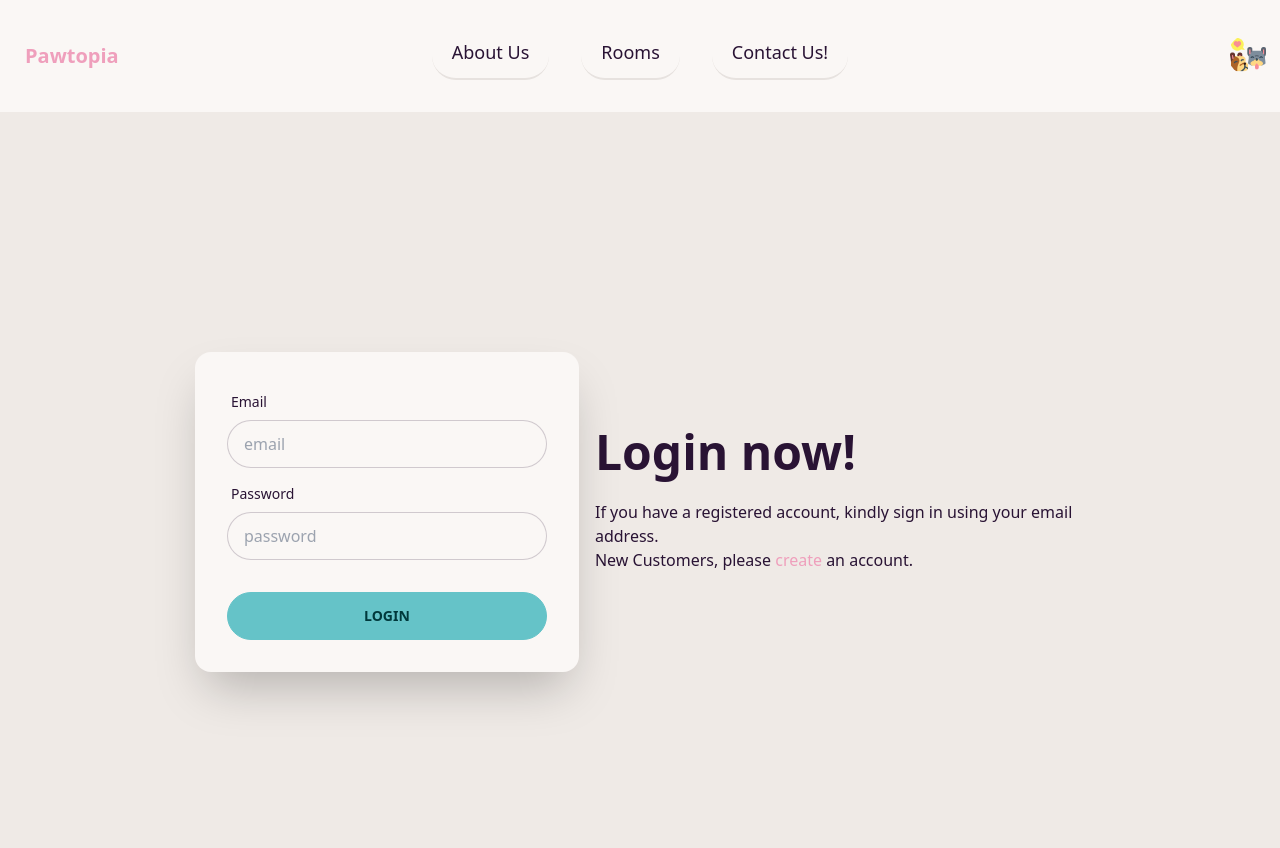
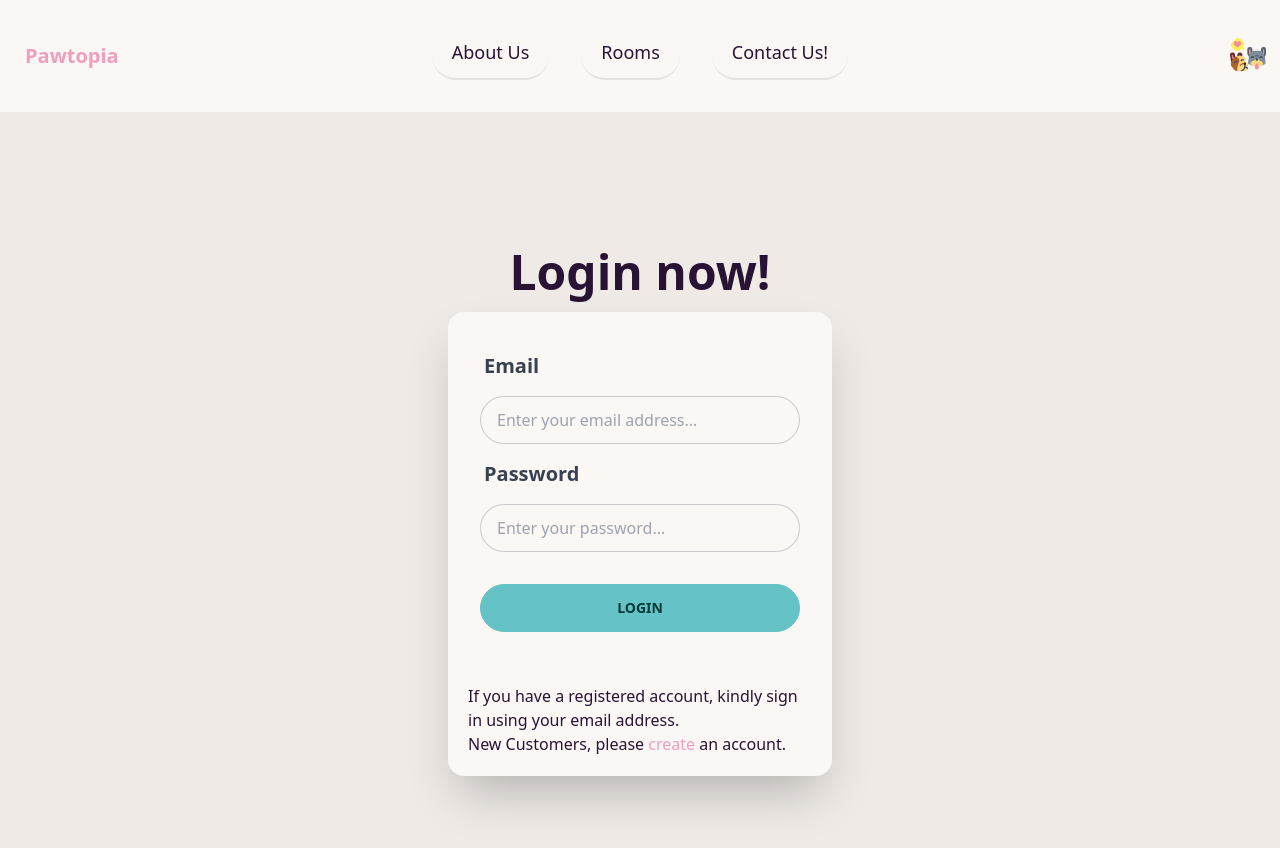
Before and after one commit to May-Moe-Oo/Pawtopia, a React (Vite) app: page /users/login in a window 1280 px wide. Shown: the top 848 px of the page. Built offline with nearby package versions, Linux system fonts and the light colour scheme.

Commit message:
Updated Sign up & Log in
Updated user Sign up & Log in.

```diff
--- a/server.js
+++ b/server.js
@@ -3,7 +3,7 @@ const path = require("path");
 const logger = require("morgan");
 require("dotenv").config();
 const database = require("./config/database");
-database.connect();
+// database.connect();
 
 const userRouter = require("./routes/usersRouter");
 //! add other routers here
--- a/src/pages/App/App.jsx
+++ b/src/pages/App/App.jsx
@@ -7,8 +7,8 @@ import './App.css'
 import HomePage from "../HomePage/HomePage";
 import AboutUs from "../AboutUs/AboutUs";
 import ContactUs from "../ContactUs/ContactUs";
-import SignUpFrom from "../AuthPage/SignUpFrom";
-import Login from "../AuthPage/Login";
+import SignUpForm from "../AuthPage/SignUpForm";
+import LoginForm from "../AuthPage/LoginForm";
 import LogOutMsg from "../AuthPage/LogOutMsg";
 import AccessDeniedMsg from "../../components/AccessDeniedMsg/AccessDeniedMsg";
 import PageNotFound from "../../components/PageNotFound/PageNotFound";
@@ -19,7 +19,7 @@ function App() {
   return (
       <div className='App'>
       <div className='NavBar'>
-      <NavBar />
+      <NavBar user={user} setUser={setUser} />
       </div>
       <div className='Routes'>
       <Routes>
@@ -27,8 +27,8 @@ function App() {
         <Route path="/" element={<HomePage />} />
         <Route path="/aboutus" element={<AboutUs />} />
         <Route path="/contactus" element={<ContactUs />} />
-        <Route path="/users/signup" element={<SignUpFrom />} />
-        <Route path="/users/login" element={<Login setUser={setUser} />} />
+        <Route path="/users/signup" element={<SignUpForm setUser={setUser} />} />
+        <Route path="/users/login" element={<LoginForm setUser={setUser} />} />
         <Route path="/users/logout" element={<LogOutMsg />} />
         {/* <Route path="/Pets/new" element={user && user.userRole == "customer" ? <Pets user={user} /> : <AccessDeniedMsg />} />  */}
       </Routes>
--- a/src/pages/AuthPage/Login.jsx
+++ /dev/null
@@ -1,44 +0,0 @@
-import React from 'react';
-import { Link } from "react-router-dom";
-
-function Login() {
-    return (
-        <div className="hero min-h-screen bg-base-200">
-            <div className="hero-content flex-col lg:flex-row-reverse">
-                <div className="text-center lg:text-left">
-                    <h1 className="text-5xl font-bold">Login now!</h1>
-                    <p className="py-6"> If you have a registered account, kindly sign in using your email address.
-                    <br></br> New Customers, please <span className="link-secondary"> <Link to={`/users/signup`}> create </Link> </span> an account. {/* create is a clickable link that lead to account/create page  */}
-                    </p>
-                </div>
-
-                <div className="card flex-shrink-0 w-full max-w-sm shadow-2xl bg-base-100">
-                    <div className="card-body">
-                        <div className="form-control">
-                            <label className="label">
-                                <span className="label-text">Email</span>
-                            </label>
-                            <input type="text" placeholder="email" className="input input-bordered" />
-                        </div>
-
-                        <div className="form-control">
-                            <label className="label">
-                            <span className="label-text">Password</span>
-                            </label>
-                            <input type="text" placeholder="password" className="input input-bordered" />
-                            {/* <label className="label">
-                            <a href="#" className="label-text-alt link link-hover">Forgot password?</a>
-                            </label> */}
-                        </div>
-
-                        <div className="form-control mt-6">
-                            <button className="btn btn-primary">Login</button>
-                        </div>
-                    </div>
-                </div>
-            </div>
-        </div>
-    );
-}
-
-export default Login;
--- /dev/null
+++ b/src/pages/AuthPage/LoginForm.jsx
@@ -0,0 +1,90 @@
+import React from 'react';
+import { useState } from "react";
+import { useNavigate } from "react-router-dom";
+import { Link } from "react-router-dom";
+import { getToken , getUser} from "../../utilities/users-service";
+
+function LoginForm({setUser}) {
+
+    const [error, setError] = useState("");
+    const navigate = useNavigate();
+    const handleLogin = async (event) => {
+    event.preventDefault();
+    const formData = new FormData(event.target);
+    const body = Object.fromEntries(formData);
+
+    try {
+      const response = await fetch("/api/users/login", {
+        method: "POST",
+        headers: {
+          "Content-Type": "application/json",
+        },
+        body: JSON.stringify(body),
+      });
+      const data = await response.json();
+
+      if (data.token) {
+        localStorage.setItem("token", data.token);
+        setUser(getUser())
+        setError("");
+        window.alert("Account has login successfully.");
+        navigate('/');
+       } else {
+        setError(data.message);
+      }
+    } catch (error) {
+      setError(error.message);
+    }
+  };
+
+    return (
+        <form onSubmit={handleLogin} >
+        <div className="hero min-h-screen bg-base-200">
+            <div className="hero-content flex-col">
+                <div className="text-center lg:text-left">
+                    <h1 className="text-5xl font-bold">Login now!</h1>
+                </div>
+
+                <div className="card flex-shrink-0 w-full max-w-sm shadow-2xl bg-base-100">
+                    <div className="card-body">
+                        <div className="form-control">
+                            <label className="label label-text text-xl text-gray-700 font-bold mb-2"> Email </label>
+                            <input
+                            type="email"
+                            name="email"
+                            required
+                            placeholder="Enter your email address..."
+                            className="input input-bordered" />
+                        </div>
+
+                        <div className="form-control">
+                            <label className="label label-text text-xl text-gray-700 font-bold mb-2"> Password </label>
+                            <input
+                            type="password"
+                            name="password"
+                            required
+                            placeholder="Enter your password..."
+                            className="input input-bordered" />
+                            {/* <label className="label">
+                            <a href="#" className="label-text-alt link link-hover">Forgot password?</a>
+                            </label> */}
+                        </div>
+
+                        <div className="form-control mt-6">
+                            <button type="submit" className="btn btn-primary">Login</button>
+                        </div>
+                    </div>
+                    <div className="text-center lg:text-left">
+                    <p className="py-5 px-5"> If you have a registered account, kindly sign in using your email address.
+                    <br></br> New Customers, please <span className="link-secondary"> <Link to={`/users/signup`}> create </Link> </span> an account.
+                    {/* create is a clickable link that lead to signup page  */}
+                    </p>
+                    </div>
+                </div>
+            </div>
+        </div>
+        </form>
+    );
+};
+
+export default LoginForm;
--- a/src/pages/AuthPage/SignUpFrom.jsx
+++ b/src/pages/AuthPage/SignUpForm.jsx
@@ -1,9 +1,11 @@
 import React from 'react';
 import { useState } from "react";
+import { getUser, signUp } from "../../utilities/users-service";
 import { useNavigate } from "react-router-dom";
 import { Link } from "react-router-dom";
 
-function SignUpFrom() {
+function SignUpForm({ setUser }) {
+  const navigate = useNavigate();
    const [state, setState] = useState({
     name: "",
     email: "",
@@ -12,8 +14,6 @@ function SignUpFrom() {
     userRole: "user",
   });
   const [error, setError] = useState("");
-  const navigate = useNavigate();
-
   const disable = state.password !== state.confirm;
 
   const handleSubmit = (event) => {
@@ -33,7 +33,7 @@ function SignUpFrom() {
     })
       .then((response) => response.json())
       .then((data) => console.log( data ));
-      console.log("submitted");
+      console.log("Sign up is submitted");
       navigate('/users/login');
   };
 
@@ -44,11 +44,12 @@ function SignUpFrom() {
     });
     console.log(state);
   };
+
     return (
       <form onSubmit={handleSubmit} className="card w-full max-w-xl bg-base-100 shadow-xl mx-20">
         <div className="w-full max-w-xl shadow-2xl bg-base-100">
         <div className="hero-content flex-col lg:flex">
-            <h1 className="card-title text-5xl font-bold text-gray-1000 mb-5">Register New Account</h1>
+            <h1 className="card-title text-4xl font-bold text-gray-1000 mb-5">Register New Account</h1>
             {error}
 
             <div className="form-control w-full max-w-xs">
@@ -105,9 +106,16 @@ function SignUpFrom() {
                 className="btn btn-secondary">Sign Up</button>
                 <p className="error-message">&nbsp;{state.error}</p>
             </div>
+
+            <div className="text-center lg:text-left">
+              <p className="py-5 px-5"> If you have a registered account, kindly <span className="link-secondary"> <Link to={`/users/login`}> Sign in </Link> </span>  using your email address.
+              {/* create is a clickable link that lead to login page  */}
+              </p>
+            </div>
+
         </div></div>
       </form>
     );
 }
 
-export default SignUpFrom;
+export default SignUpForm;
--- a/vite.config.js
+++ b/vite.config.js
@@ -1,16 +1,11 @@
-import { defineConfig } from 'vite'
-import react from '@vitejs/plugin-react'
-
-// https://vitejs.dev/config/
-// export default defineConfig({
-//   plugins: [react()],
-// })
+import { defineConfig } from "vite";
+import react from "@vitejs/plugin-react";
 
 export default defineConfig({
   plugins: [react()],
   server: {
     proxy: {
-      "./api": "http://127.0.0.1:3001",
+      "/api": "http://127.0.0.1:3001",
     },
   },
 });
```
Also changed, not shown: config/database.js (+23 -13 lines).
